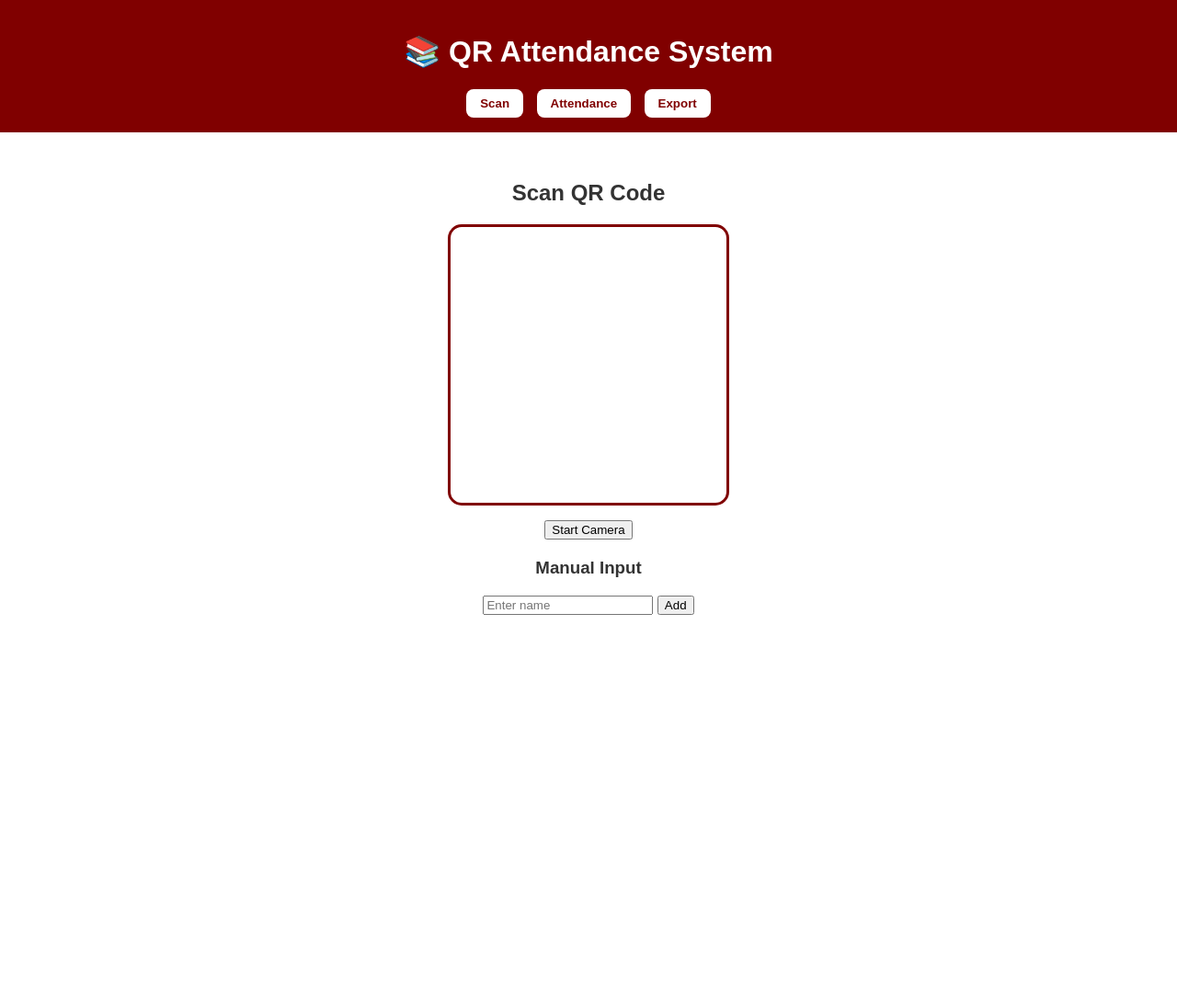
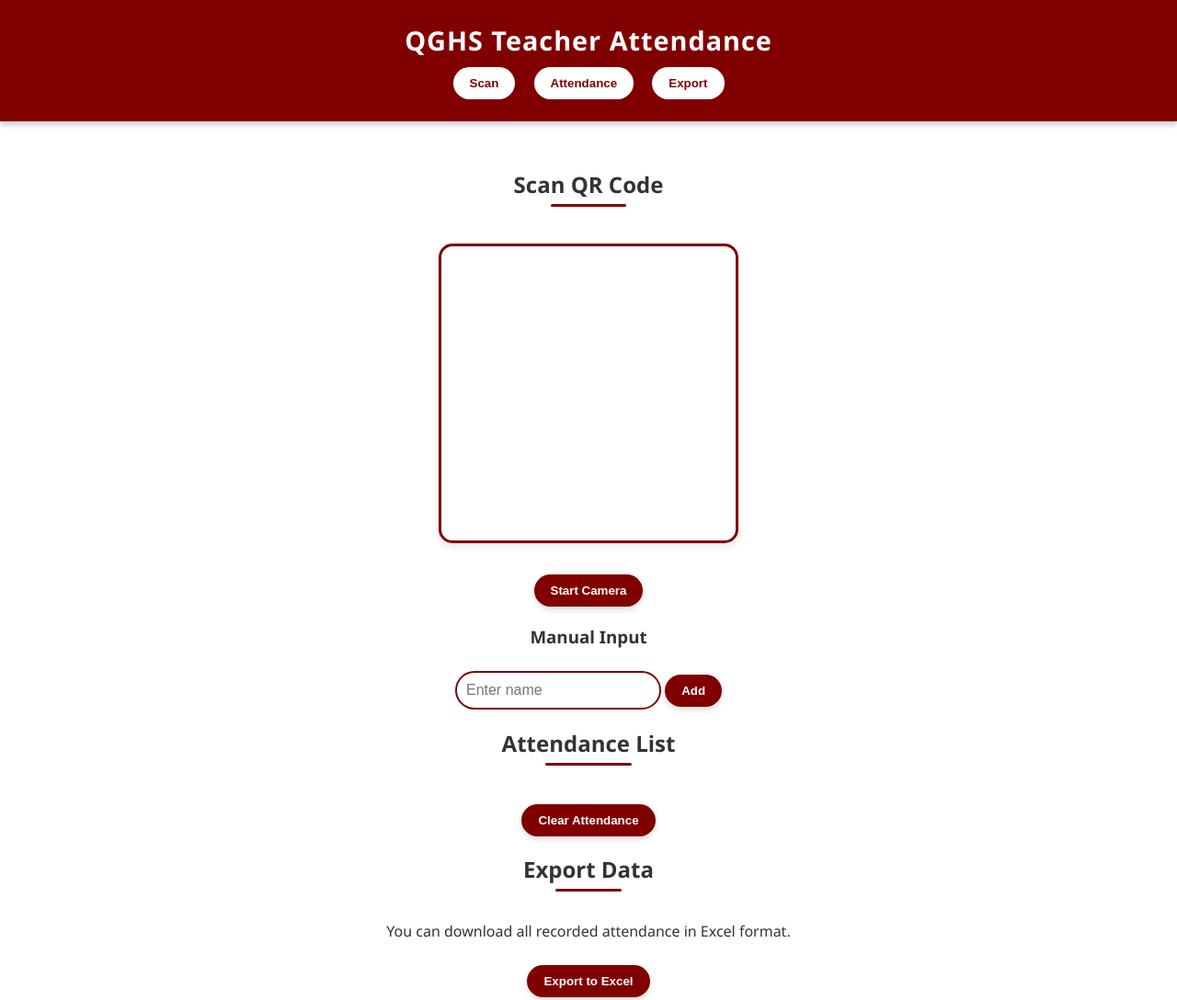
Before and after one commit to IX-elysia/qr-attendance, a website: page client/index.html in a window 1280 px wide. Shown: the top 1088 px of the page at 92% size. Before the commit the page ends 800 px from the top, so only its background shows below. Drawn offline with Linux system fonts and the light colour scheme.

Commit message:
added design and more maroon

```diff
--- a/client/index.html
+++ b/client/index.html
@@ -9,7 +9,7 @@
 </head>
 <body>
   <header>
-    <h1>📚 QR Attendance System</h1>
+    <h1>QGHS Teacher Attendance</h1>
     <nav>
       <button onclick="showTab('scan')">Scan</button>
       <button onclick="showTab('attendance')">Attendance</button>
--- a/client/style.css
+++ b/client/style.css
@@ -1,70 +1,151 @@
+/* General Layout */
 body {
-  font-family: Arial, sans-serif;
+  font-family: 'Segoe UI', Arial, sans-serif;
   margin: 0;
   background: #fff;
   color: #333;
   text-align: center;
 }
 
+/* Header */
 header {
   background: maroon;
   color: white;
-  padding: 1rem;
+  padding: 1.5rem;
+  box-shadow: 0 4px 6px rgba(0,0,0,0.2);
+}
+
+header h1 {
+  margin: 0;
+  font-size: 1.8rem;
+  letter-spacing: 1px;
+}
+
+/* Navigation */
+nav {
+  margin-top: 10px;
 }
 
 nav button {
-  margin: 0 5px;
-  padding: 8px 15px;
+  margin: 0 8px;
+  padding: 10px 18px;
   border: none;
-  border-radius: 8px;
+  border-radius: 25px;
   background: white;
   color: maroon;
   cursor: pointer;
   font-weight: bold;
+  transition: all 0.3s ease;
 }
 
 nav button:hover {
   background: #f2f2f2;
+  transform: scale(1.05);
 }
 
+/* Main Sections */
 main {
   padding: 2rem;
 }
 
-.tab {
-  margin-top: 20px;
+h2 {
+  margin-bottom: 1rem;
+  position: relative;
+  display: inline-block;
 }
 
-.hidden {
-  display: none;
+h2::after {
+  content: '';
+  display: block;
+  width: 50%;
+  margin: 5px auto 0;
+  border-bottom: 3px solid maroon;
+  border-radius: 2px;
 }
 
+/* QR Reader Box */
 #reader {
-  margin: 1rem auto;
-  width: 300px;
-  height: 300px;
+  margin: 1.5rem auto;
+  width: 320px;
+  height: 320px;
   border: 3px solid maroon;
   border-radius: 15px;
+  box-shadow: 0 4px 8px rgba(0,0,0,0.1);
 }
 
+/* Result Box */
 #scan-result {
-  margin-top: 10px;
+  margin-top: 12px;
   font-weight: bold;
   color: green;
+  font-size: 1.1rem;
 }
 
+/* Buttons (Primary Actions) */
+button {
+  margin-top: 10px;
+  padding: 10px 18px;
+  border: none;
+  border-radius: 25px;
+  cursor: pointer;
+  font-weight: bold;
+  transition: all 0.3s ease;
+}
+
+#start-camera,
+.manual-input button,
+#attendance button,
+#export button {
+  background: maroon;
+  color: white;
+  box-shadow: 0 3px 6px rgba(0,0,0,0.15);
+}
+
+#start-camera:hover,
+.manual-input button:hover,
+#attendance button:hover,
+#export button:hover {
+  background: #800000;
+  transform: scale(1.05);
+}
+
+/* Manual Input */
 .manual-input {
   margin-top: 20px;
 }
 
+.manual-input input {
+  padding: 10px;
+  border: 2px solid maroon;
+  border-radius: 25px;
+  outline: none;
+  width: 200px;
+  font-size: 1rem;
+}
+
+.manual-input input:focus {
+  border-color: #800000;
+}
+
+/* Attendance List */
 #attendance-list {
   list-style: none;
   padding: 0;
+  margin-top: 1rem;
 }
 
 #attendance-list li {
-  margin: 5px 0;
-  padding: 8px;
-  background: #f9f9f9;
-  border-radius: 8px;
+  margin: 8px auto;
+  padding: 12px;
+  max-width: 400px;
+  background: #fafafa;
+  border: 2px solid #eee;
+  border-radius: 12px;
+  box-shadow: 0 2px 5px rgba(0,0,0,0.05);
+  transition: all 0.2s ease;
 }
+
+#attendance-list li:hover {
+  border-color: maroon;
+  background: #fff;
+}
```
